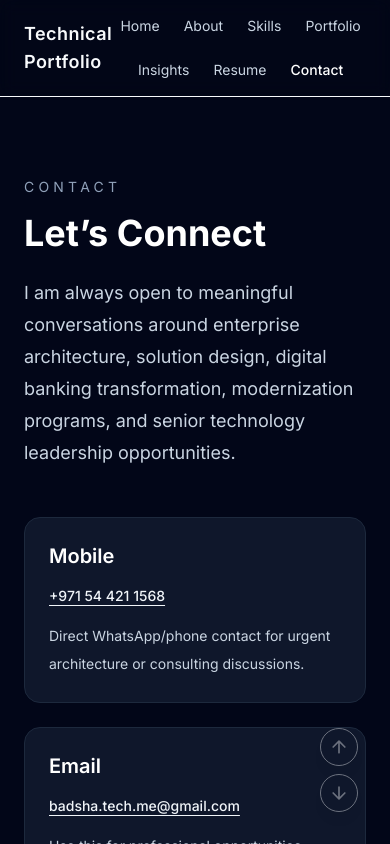
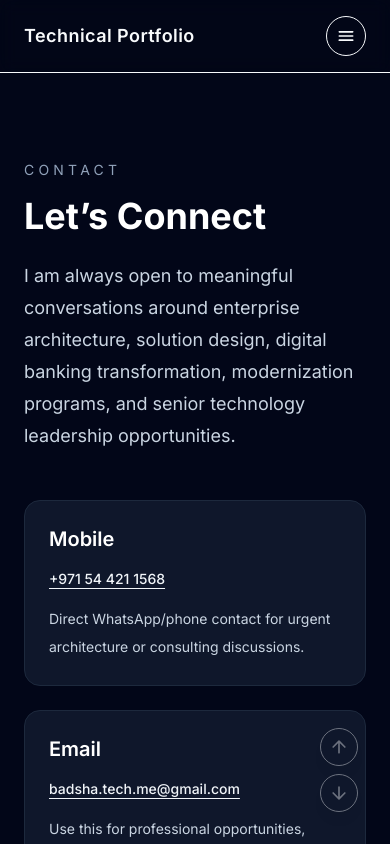
Before and after one commit to badshatechme-cpu/basha-portfolio, a Next.js app: page /contact in a window 390 px wide. Shown: the top 844 px of the page. Built offline with nearby package versions, Linux system fonts and the light colour scheme.

Commit message:
Modified to keep the scroll navigation button visible and to ensure the navbar is fixed at the top of the page.

```diff
--- a/app/layout.tsx
+++ b/app/layout.tsx
@@ -46,6 +46,7 @@ export default function RootLayout({
     <html lang="en">
       <body className={inter.className}>
         <Navbar />
+        <div className="h-20" />
         {children}
         <Footer />
         <ScrollNavigation />
--- a/src/components/layout/Navbar.tsx
+++ b/src/components/layout/Navbar.tsx
@@ -1,5 +1,6 @@
 "use client";
 
+import { useState } from "react";
 import Link from "next/link";
 import { usePathname } from "next/navigation";
 
@@ -15,16 +16,9 @@ const navItems = [
 
 export default function Navbar() {
   const pathname = usePathname();
+  const [menuOpen, setMenuOpen] = useState(false);
 
-  return (
-    <header className="sticky top-0 z-50 border-b border-[color:var(--border)] bg-[color:var(--surface-alt)]/90 backdrop-blur">
-      <nav className="mx-auto flex max-w-6xl items-center justify-between px-6 py-4 text-[color:var(--foreground)]">
-        <Link href="/" className="text-lg font-semibold tracking-wide">
-          Technical Portfolio
-        </Link>
-
-        <div className="flex flex-wrap items-center justify-center gap-6 text-sm">
-          {navItems.map((item) => {
+  const navLinks = navItems.map((item) => {
     const isActive =
       item.href === "/"
         ? pathname === item.href
@@ -34,6 +28,7 @@ export default function Navbar() {
       <Link
         key={item.href}
         href={item.href}
+        onClick={() => setMenuOpen(false)}
         className={`transition ${
           isActive ? "text-white font-medium" : "text-slate-300 hover:text-white"
         }`}
@@ -41,7 +36,68 @@ export default function Navbar() {
         {item.label}
       </Link>
     );
-          })}
+  });
+
+  return (
+    <header className="fixed inset-x-0 top-0 z-50 border-b border-(--border) bg-(--surface-alt)/90 backdrop-blur">
+      <nav className="relative mx-auto flex max-w-6xl items-center justify-between px-6 py-4 text-(--foreground)">
+        <Link href="/" className="text-lg font-semibold tracking-wide">
+          Technical Portfolio
+        </Link>
+
+        <div className="hidden md:flex items-center gap-6 text-sm">
+          {navLinks}
+        </div>
+
+        <button
+          type="button"
+          onClick={() => setMenuOpen((prev) => !prev)}
+          aria-controls="navbar-menu"
+          aria-expanded={menuOpen}
+          className="inline-flex h-10 w-10 items-center justify-center rounded-full border border-(--border) bg-(--surface) text-(--foreground) transition hover:bg-(--surface-alt) md:hidden"
+        >
+          <span className="sr-only">Toggle navigation menu</span>
+          {menuOpen ? (
+            <svg
+              xmlns="http://www.w3.org/2000/svg"
+              viewBox="0 0 24 24"
+              fill="none"
+              stroke="currentColor"
+              strokeWidth="2"
+              strokeLinecap="round"
+              strokeLinejoin="round"
+              className="h-5 w-5"
+            >
+              <path d="M18 6 6 18" />
+              <path d="M6 6l12 12" />
+            </svg>
+          ) : (
+            <svg
+              xmlns="http://www.w3.org/2000/svg"
+              viewBox="0 0 24 24"
+              fill="none"
+              stroke="currentColor"
+              strokeWidth="2"
+              strokeLinecap="round"
+              strokeLinejoin="round"
+              className="h-5 w-5"
+            >
+              <path d="M4 7h16" />
+              <path d="M4 12h16" />
+              <path d="M4 17h16" />
+            </svg>
+          )}
+        </button>
+
+        <div
+          id="navbar-menu"
+          className={`absolute inset-x-0 top-full z-40 border-t border-(--border) bg-(--surface-alt) px-6 py-4 backdrop-blur md:hidden ${
+            menuOpen ? "block" : "hidden"
+          }`}
+        >
+          <div className="flex flex-col items-center gap-4 text-sm">
+            {navLinks}
+          </div>
         </div>
       </nav>
     </header>
--- a/src/components/sections/Hero.tsx
+++ b/src/components/sections/Hero.tsx
@@ -10,7 +10,7 @@ export default function Hero() {
           </p>
 
           <h1 className="mt-6 text-4xl font-bold leading-tight sm:text-5xl md:text-6xl">
-            IBRAHIM BADSHA
+            MOHAMMAD IBRAHIM BADSHA
           </h1>
 
           <p className="mx-auto mt-6 max-w-3xl text-lg leading-8 text-slate-300 sm:text-xl">
--- a/src/components/ui/ScrollNavigation.tsx
+++ b/src/components/ui/ScrollNavigation.tsx
@@ -18,11 +18,14 @@ export default function ScrollNavigation() {
     };
 
     window.addEventListener("scroll", handleScroll);
+    handleScroll();
     return () => window.removeEventListener("scroll", handleScroll);
   }, []);
 
   const scrollUp = () => {
-    window.scrollTo({ top: 0, behavior: "smooth" });
+    window.scrollTo({ top: 0, left: 0, behavior: "smooth" });
+    document.documentElement.scrollTop = 0;
+    document.body.scrollTop = 0;
   };
 
   const scrollToNextSection = () => {
```
Lines whose indentation alone changed are shown as unchanged.
